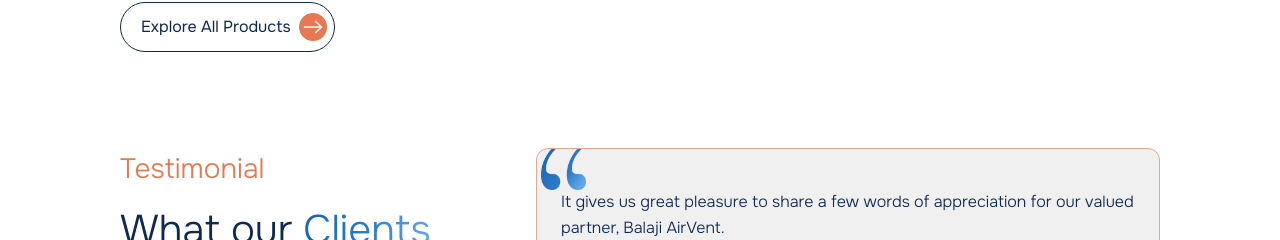
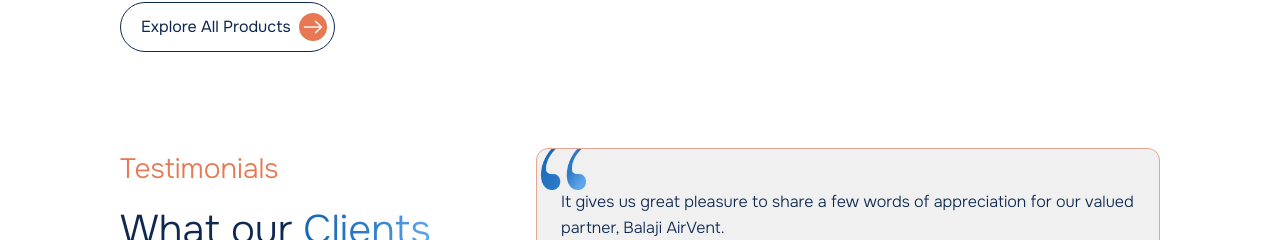
Before and after one commit to harshngit/balajiairvent, a Next.js app: page / in a window 1280 px wide. Shown: the part 1962-2202 px from the top of the page. Built offline with nearby package versions, Linux system fonts and the light colour scheme.

Commit message:
18102025 2

```diff
--- a/src/components/Home/Testinomial.js
+++ b/src/components/Home/Testinomial.js
@@ -42,7 +42,7 @@ const Testinomial = () => {
       <div className="lg:mx-6 gap-8 flex flex-col lg:flex-row ">
         {/* Left text column */}
         <div className="flex flex-col gap-3 lg:w-[40%] w-full">
-          <span className="text-[#E77853] text-[28px] font-light">Testimonial</span>
+          <span className="text-[#E77853] text-[28px] font-light">Testimonials</span>
           <h2 className="text-[#0F2850] font-light leading-snug text-3xl xl:text-[40px] md:text-[32px] max-w-[520px]">
             What our <span className="bg-blue-gradient text-transparent bg-clip-text">Clients</span> have
             <br className='hidden md:block' /> to say about us...
--- a/src/components/Projects/ProjectGrid.js
+++ b/src/components/Projects/ProjectGrid.js
@@ -80,7 +80,7 @@ const ProjectGrid = () => {
         <div className='w-full h-[360px] xl:h-[60vh] bg-secondary' />
       </div>}
 
-      <div className=' min-h-screen '>
+      <div className='min-h-screen'>
         <div className=" xxl:px-[220px] xl:px-[96px] md:px-[64px]">
           <div className='flex mt-8 space-x-6 border-b border-gray-200 lg:mb-[20px] mx-6 '>
           {productTabs.map((tab) => (
```
